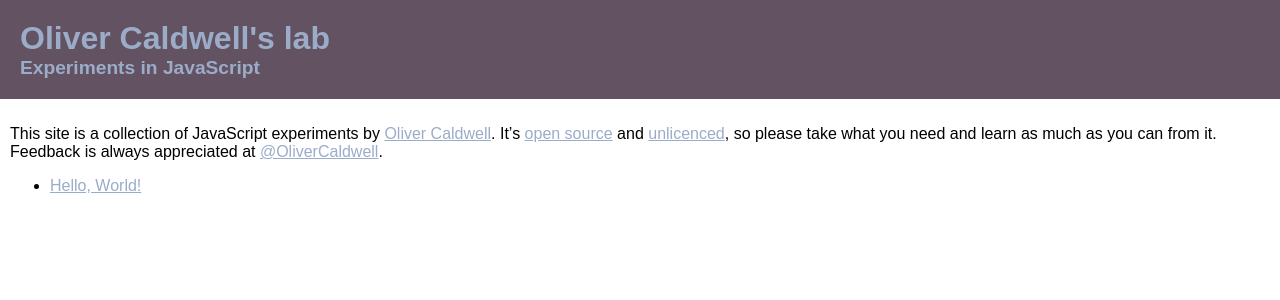
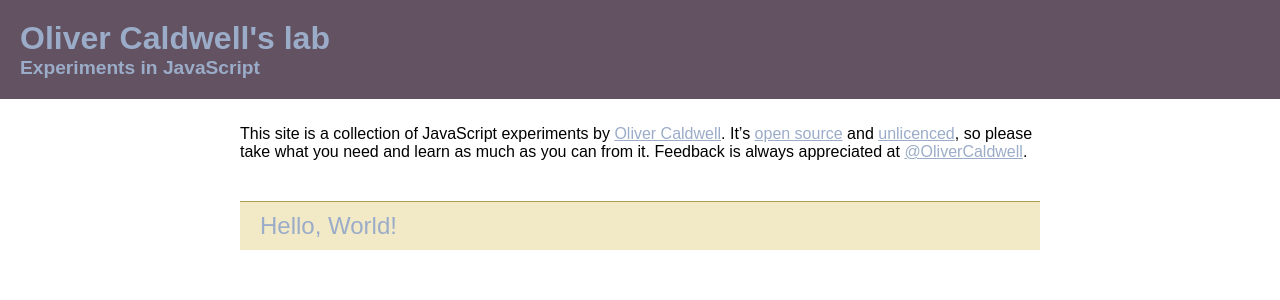
Before and after one commit to Olical/lab, a Jekyll site: the page built from index.md, in a window 1280 px wide. Shown: the top 300 px of the page. Built offline with Jekyll 4.4.1, drawn with Linux system fonts in a browser that asks for light colours.

Commit message:
Better list style

```diff
--- a/_layouts/home.html
+++ b/_layouts/home.html
@@ -2,7 +2,7 @@
 layout: base
 ---
 
-<section class="page-content">
+<section class="page-content page-center">
     {{content}}
 
     <ul class="posts">
--- /dev/null
+++ b/_sass/_home.scss
@@ -0,0 +1,16 @@
+.posts {
+  list-style: none;
+  padding: 0;
+  margin-top: 40px;
+
+  li a {
+    border-top: 1px solid $colour-brown;
+    padding: 10px 20px;
+    background-color: $colour-off-white;
+    display: block;
+
+    &:hover {
+      background-color: darken($colour-off-white, 20%)
+    }
+  }
+}
--- a/_sass/_page.scss
+++ b/_sass/_page.scss
@@ -1,3 +1,8 @@
 .page-content {
   padding: 10px;
 }
+
+.page-center {
+  width: 800px;
+  margin: 0 auto;
+}
--- a/_sass/_typography.scss
+++ b/_sass/_typography.scss
@@ -26,3 +26,8 @@ a {
 a:visited {
   color: $colour-purple;
 }
+
+.posts a {
+  text-decoration: none;
+  font-size: 1.5em;
+}
--- a/css/main.scss
+++ b/css/main.scss
@@ -7,3 +7,4 @@
 @import "page";
 @import "header";
 @import "post";
+@import "home";
```
